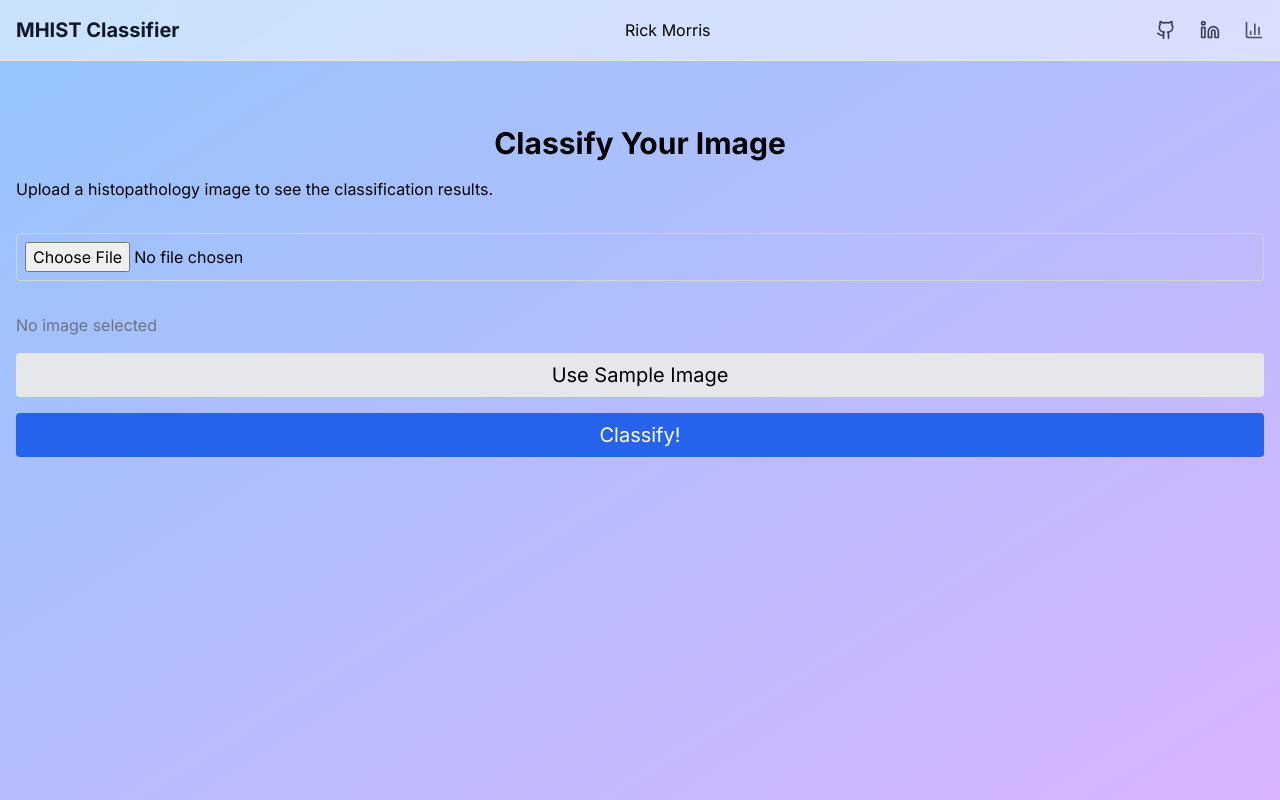
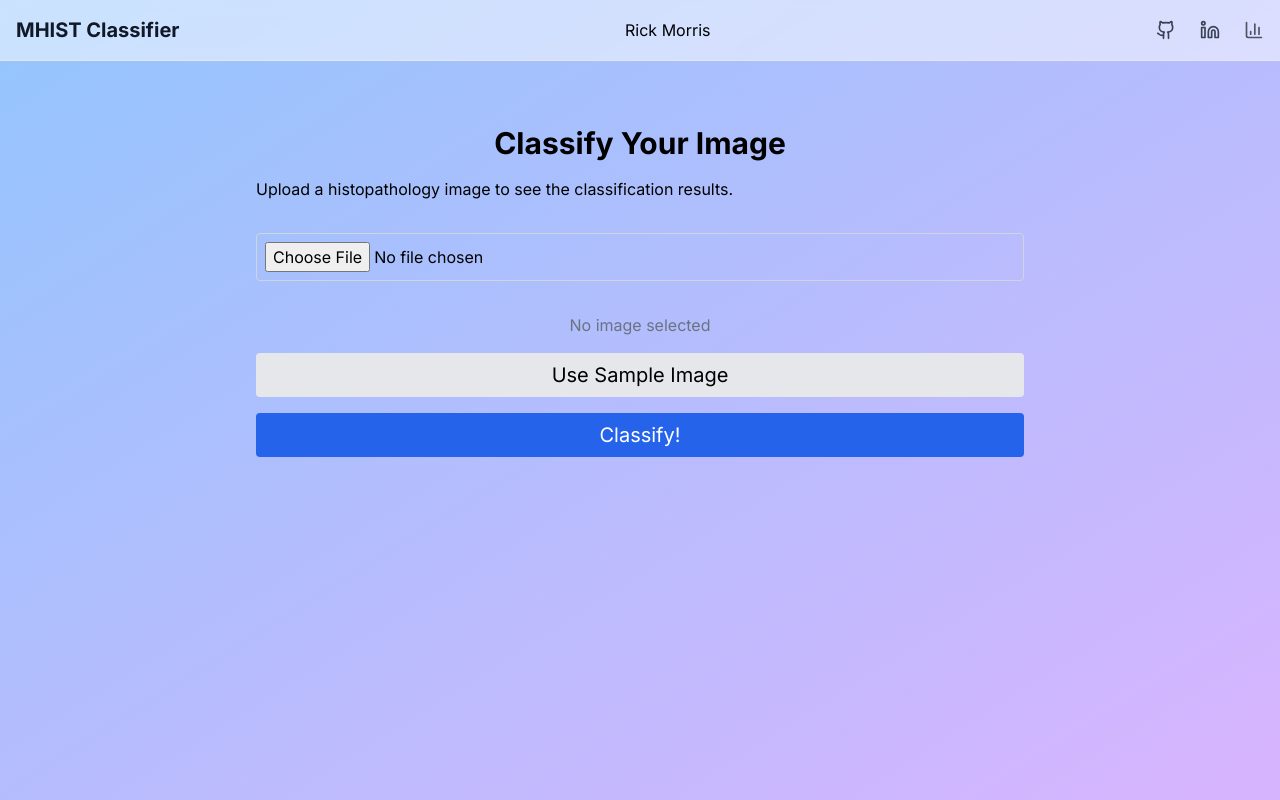
Before and after one commit to rmclimber/mhist_app, a Next.js app in the folder src/app/frontend/: page /classify in a window 1280 px wide. Built offline with nearby package versions, Linux system fonts and the light colour scheme; no server answers.

Commit message:
centering

```diff
--- a/src/app/frontend/app/classify/page.tsx
+++ b/src/app/frontend/app/classify/page.tsx
@@ -17,26 +17,32 @@ export default function ClassifyPage() {
     <div>
       <main className="container mx-auto px-4 py-16">
         <h2 className="text-3xl text-center font-bold mb-4">Classify Your Image</h2>
+        <div className="max-w-3xl mx-auto">
             <p className="mb-8">Upload a histopathology image to see the classification results.</p>
+
             <form className="flex flex-col gap-4">
                 <input
                     onChange={handleFileChange}
                     type="file"
                     accept="image/*"
-            className="border border-gray-300 p-2 rounded" />
+                    className="border border-gray-300 p-2 rounded"
+                />
                 {/* Image preview */}
+                <div className="text-center flex justify-center">
                     {previewUrl ? (
                         <div>
-                <img src={previewUrl} alt="Image Preview" className="mt-4 max-w-xs border rounded" />
+                            <img src={previewUrl} alt="Image Preview" className="mt-4 max-w-xs border rounded items-center" />
                     <p className="mt-4 text-gray-500">{imgFile.name}</p>
                     </div>
                 ) : (
                     <p className="mt-4 text-gray-500">No image selected</p>
                 )}
+                </div>
 
             <button type="button" className="bg-gray-200 text-xl px-4 py-2 rounded">Use Sample Image</button>
             <button type="submit" className="bg-blue-600 text-xl text-white px-4 py-2 rounded">Classify!</button>
             </form>
+        </div>
       </main>
     </div>
   );
```
Lines whose indentation alone changed are shown as unchanged.
